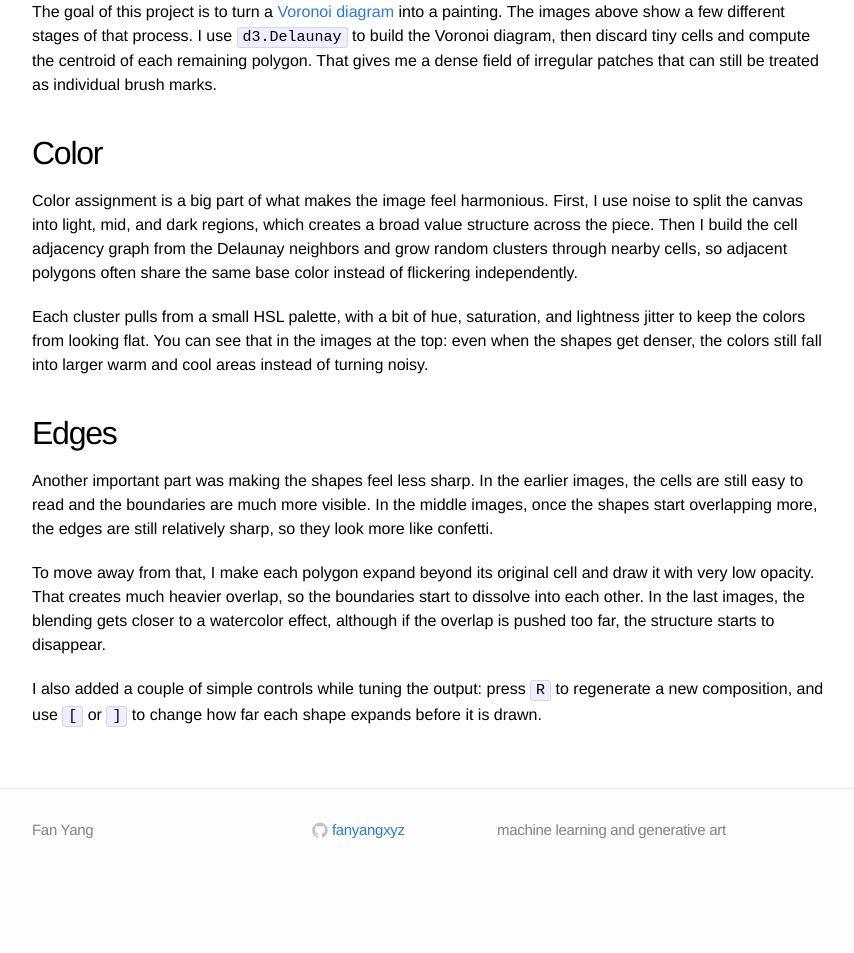
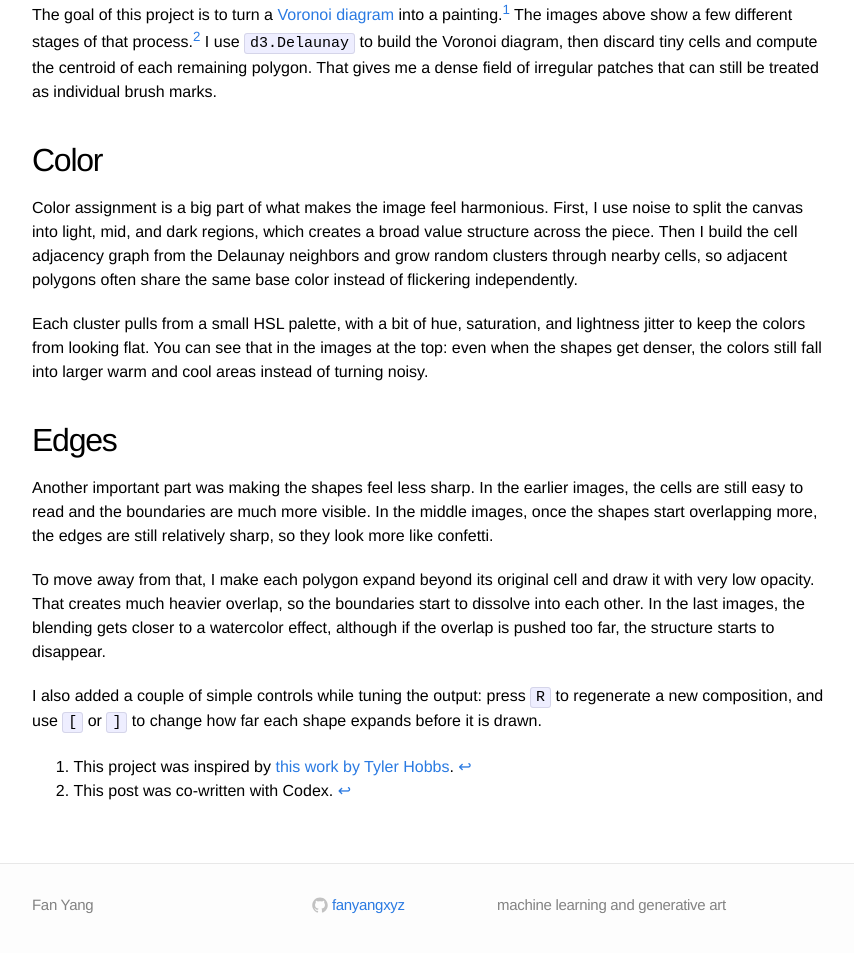
Before and after one commit to fanyangxyz/fanyangxyz.github.io, a Jekyll site: the page built from _posts/2026-02-16-voronoi.md, in a window 1280 px wide and 1400 px high, scrolled down 169 px. Shown: the part 439-1392 px from the top of the window, without its empty margins (208-1062 px from the left). Built offline with Jekyll 4.4.1, drawn with Linux system fonts in a browser that asks for light colours; before the commit the page ends 1495 px from its top, so only the background shows below that.

Commit message:
add footnotes

```diff
--- a/_posts/2026-02-16-voronoi.md
+++ b/_posts/2026-02-16-voronoi.md
@@ -18,8 +18,8 @@ tags: [math, code, art]
   <div class="tessellationpiece"><img src="/assets/voronoi/img_10.png" alt="Voronoi image 10" /></div>
 </div>
 
-The goal of this project is to turn a [Voronoi diagram](https://en.wikipedia.org/wiki/Voronoi_diagram) into a painting.
-The images above show a few different stages of that process.
+The goal of this project is to turn a [Voronoi diagram](https://en.wikipedia.org/wiki/Voronoi_diagram) into a painting.[^hobbs]
+The images above show a few different stages of that process.[^codex]
 I use `d3.Delaunay` to build the Voronoi diagram, then discard tiny cells and compute the centroid of each remaining polygon.
 That gives me a dense field of irregular patches that can still be treated as individual brush marks.
 
@@ -44,3 +44,6 @@ In the last images, the blending gets closer to a watercolor effect, although if
 
 I also added a couple of simple controls while tuning the output:
 press `R` to regenerate a new composition, and use `[` or `]` to change how far each shape expands before it is drawn.
+
+[^hobbs]: This project was inspired by [this work by Tyler Hobbs](https://www.tylerxhobbs.com/words/how-to-hack-a-painting).
+[^codex]: This post was co-written with Codex.
```
Also changed, not shown: 1 other file.
